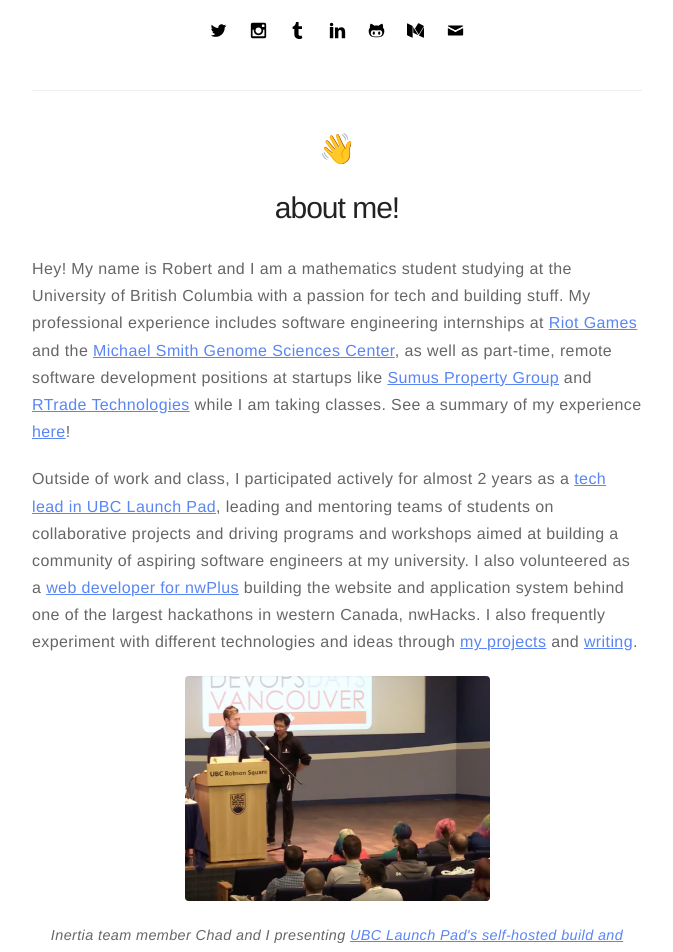
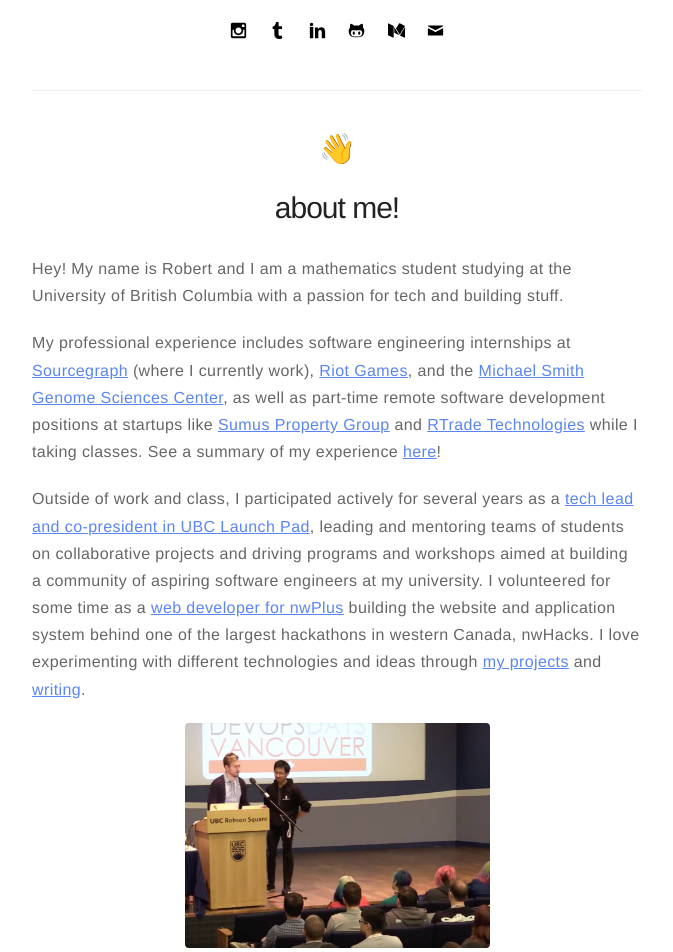
Before and after one commit to bobheadxi/bobheadxi.github.io, a Jekyll site: the page built from about.md, in a window 1280 px wide and 1400 px high, scrolled down 370 px. Shown: the top 952 px of the window, without its empty margins (303-976 px from the left). Built offline with Jekyll 4.4.1, drawn with Linux system fonts in a browser that asks for light colours; nearby versions of some CDN libraries; some of the changed text lies outside the part shown.

Commit message:
various cleanup

```diff
--- a/_config.yml
+++ b/_config.yml
@@ -53,7 +53,7 @@
 email: robert@bobheadxi.dev
 instagram: savethefade
 tumblr: bobheadxi
-twitter: bobheadxi
+# twitter: bobheadxi
 # facebook: myfacebook
 # google: mygoogle
 # pinterest: mypinterest
--- a/about.md
+++ b/about.md
@@ -8,20 +8,11 @@
 <h1>👋</h1>
 <h1 style="font-weight:500;margin-top:-0.5rem;text-align:center;">about me!</h1>
 
-Hey! My name is Robert and I am a mathematics student studying at the University of British Columbia
-with a passion for tech and building stuff.
-My professional experience includes software engineering internships at [Riot Games](/riot-games)
-and the [Michael Smith Genome Sciences Center](/bcgsc), as well as part-time, remote
-software development positions at startups like [Sumus Property Group](/sumus) and [RTrade Technologies](/rtrade-techologies/)
-while I am taking classes. See a summary of my experience [here](https://bobheadxi.dev/#work-experience)!
+Hey! My name is Robert and I am a mathematics student studying at the University of British Columbia with a passion for tech and building stuff.
 
-Outside of work and class, I participated actively for almost 2 years as
-a [tech lead in UBC Launch Pad](https://bobheadxi.dev/what-is-launch-pad), leading and mentoring teams
-of students on collaborative projects and driving programs and workshops aimed at building a
-community of aspiring software engineers at my university. I also volunteered as a
-[web developer for nwPlus](https://bobheadxi.dev/nwhacks2019/) building the website and application
-system behind one of the largest hackathons in western Canada, nwHacks. I also frequently experiment
-with different technologies and ideas through [my projects](/open-source) and [writing](/blog).
+My professional experience includes software engineering internships at [Sourcegraph](/sourcegraph) (where I currently work), [Riot Games](/riot-games), and the [Michael Smith Genome Sciences Center](/bcgsc), as well as part-time remote software development positions at startups like [Sumus Property Group](/sumus) and [RTrade Technologies](/rtrade-techologies/) while I taking classes. See a summary of my experience [here](/#work-experience)!
+
+Outside of work and class, I participated actively for several years as a [tech lead and co-president in UBC Launch Pad](/what-is-launch-pad), leading and mentoring teams of students on collaborative projects and driving programs and workshops aimed at building a community of aspiring software engineers at my university. I volunteered for some time as a [web developer for nwPlus](/nwhacks2019/) building the website and application system behind one of the largest hackathons in western Canada, nwHacks. I love experimenting with different technologies and ideas through [my projects](/open-source) and [writing](/blog).
 
 <p align="center">
     <img src="/assets/images/projects/inertia-talk.png" width="50%" />
```
Also changed, not shown: other parts of about.md (+1 -3 lines), _posts/2018-12-9-what-is-launch-pad.md (+2 -3 lines), _posts/2020-5-7-sourcegraph.md (+1 -1 lines).
